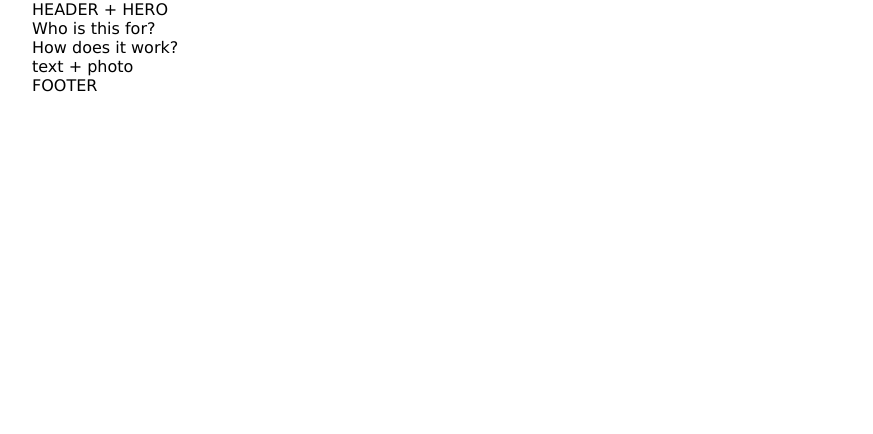
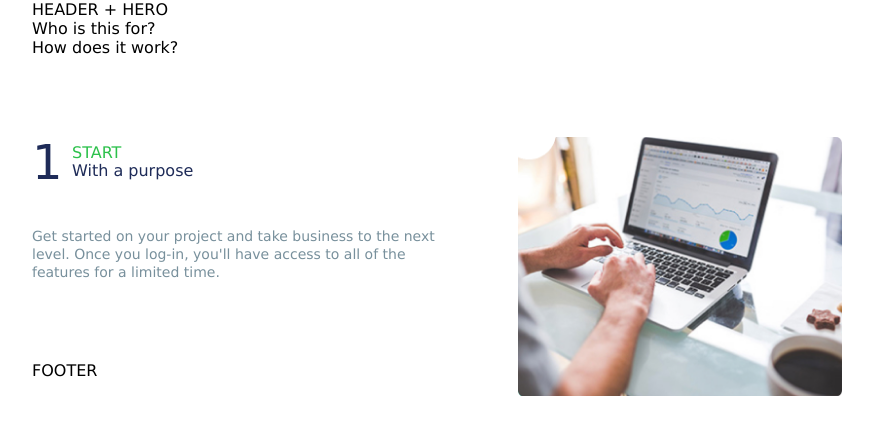
Before and after one commit to belauzas/18-portfolio-teamwork, a plain HTML site: page index.html in a window 1280 px wide. Shown: the whole page, without its empty margins (158-1031 px from the left). Drawn offline with Linux system fonts and the light colour scheme.

Commit message:
Text-photo section structure update

```diff
--- a/css/main.css
+++ b/css/main.css
@@ -1,3 +1,10 @@
+:root {
+    --text-black: #010A13;
+    --text-blue: #1E2B58;
+    --text-green: #2CC14B;
+    --text-grey: #78909C;
+}
+
 body,
 body * {
     margin: 0;
@@ -61,6 +68,70 @@ body * {
 
 
 /* text + photo */
+#text_photo > .row {
+    padding: 80px 0;
+}
+#text_photo .texts {
+    display: inline-block;
+    width: 45%;
+    float: left;
+}
+    #text_photo .texts > .header {
+        display: inline-block;
+        width: 100%;
+        margin-bottom: 40px;
+    }
+        #text_photo .texts > .header > .number {
+            display: inline-block;
+            width: 40px;
+            float: left;
+            color: var(--text-blue);
+            font-size: 48px;
+            line-height: 50px;
+        }
+        #text_photo .texts > .header > .title {
+            display: inline-block;
+            width: calc(100% - 40px);
+            float: left;
+            text-transform: uppercase;
+            color: var(--text-green);
+            font-size: 16px;
+            line-height: 18px;
+            margin-top: 7px;
+        }
+        #text_photo .texts > .header > .sub-title {
+            display: inline-block;
+            width: calc(100% - 40px);
+            float: left;
+            font-size: 16px;
+            line-height: 18px;
+            color: var(--text-blue);
+        }
+    #text_photo .texts > p {
+        display: inline-block;
+        width: 100%;
+        font-size: 14px;
+        line-height: 18px;
+        color: var(--text-grey);
+    }
 
-
+#text_photo .images {
+    display: inline-block;
+    width: 45%;
+    float: left;
+    position: relative;
+}
+    #text_photo .images > .gradient {
+        position: absolute;
+    }
+    #text_photo .images > img {
+        display: inline-block;
+        width: 80%;
+        position: absolute;
+        top: 0;
+        right: 0;
+    }
+    #text_photo .images > .icon {
+        position: absolute;
+    }
 /* footer */
--- a/index.html
+++ b/index.html
@@ -27,9 +27,21 @@
         </div>
     </div>
     <!-- text + photo -->
-    <div class="container">
+    <div id="text_photo" class="container">
         <div class="row">
-            text + photo
+            <div class="texts">
+                <div class="header">
+                    <div class="number">1</div>
+                    <div class="title">Start</div>
+                    <div class="sub-title">With a purpose</div>
+                </div>
+                <p>Get started on your project and take business to the next level. Once you log-in, you'll have access to all of the features for a limited time.</p>
+            </div>
+            <div class="images">
+                <div class="gradient"></div>
+                <img src="img/text/photo.png" alt="">
+                <div class="icon"></div>
+            </div>
         </div>
     </div>
     <!-- FOOTER -->
```
